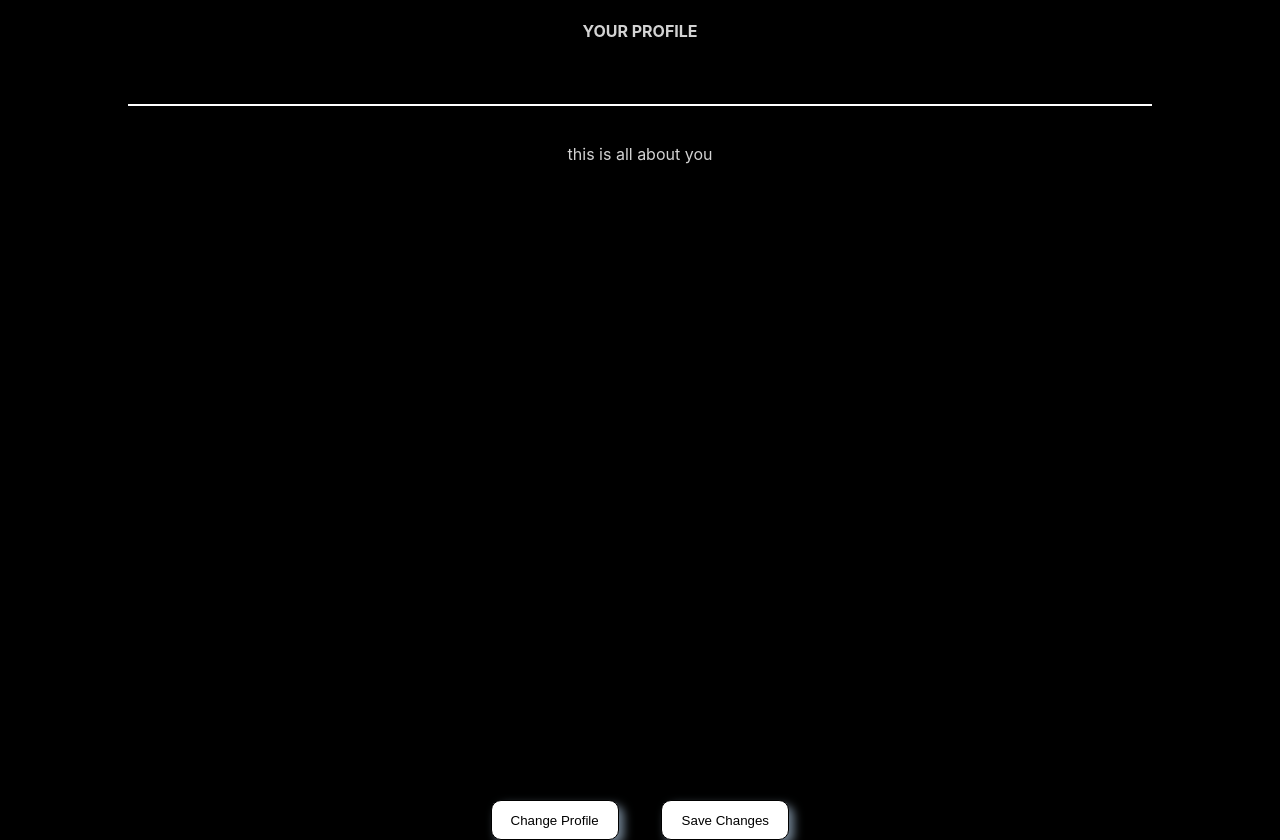
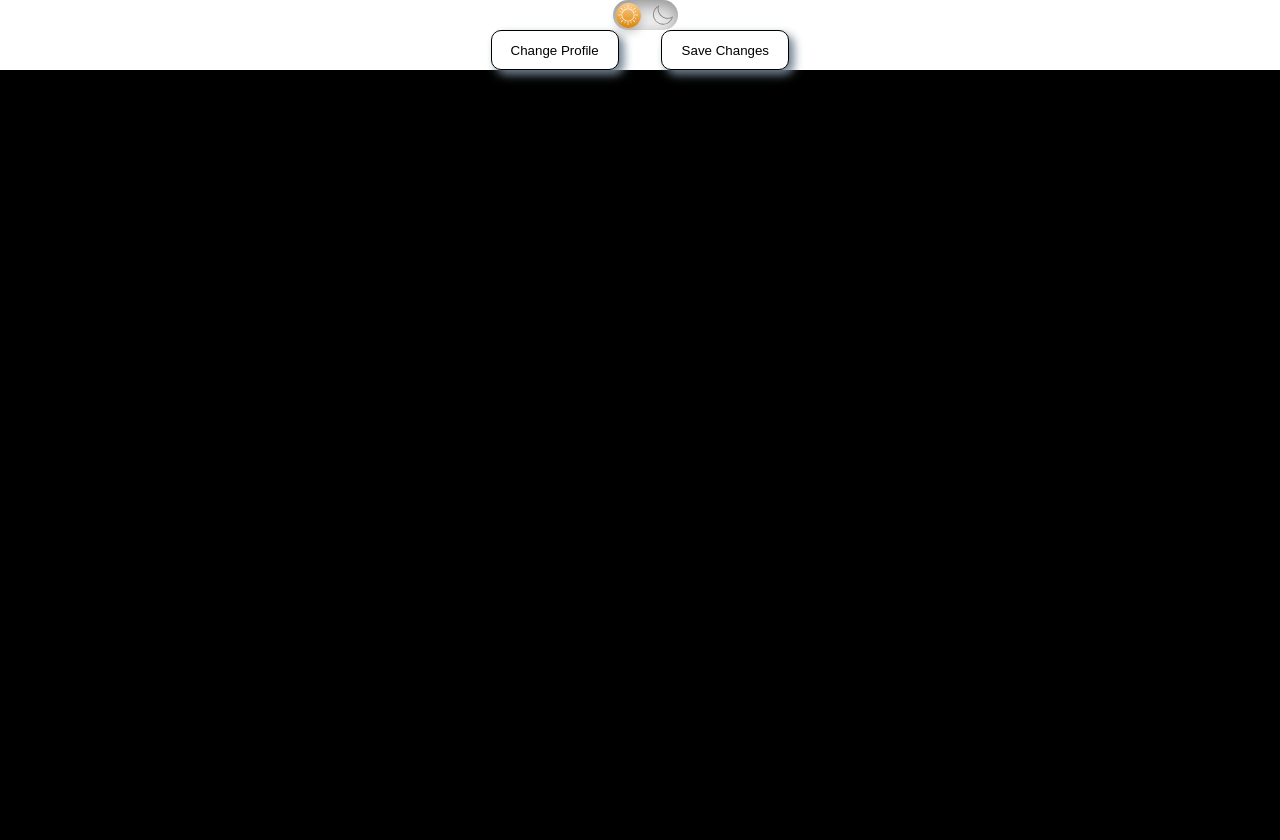
Before and after one commit to Katrina-Dierking/hs-mom-hive, a React (Create React App) app: page /profile in a window 1280 px wide. After the commit the page ends 800 px from the top, so only its background shows below. Built offline with nearby package versions, Linux system fonts and the light colour scheme.

Commit message:
dark mode implemented

```diff
--- a/src/App.scss
+++ b/src/App.scss
@@ -6,5 +6,7 @@
   display:flex;
   flex-direction: column;
   text-align: center;
+  background-color: var(--body_background);
+  color:var(--body_color);
 
 }
--- /dev/null
+++ b/src/components/darkmode/ModeToggler.js
@@ -0,0 +1,38 @@
+import React from 'react'
+import { ReactComponent as Sun } from '../../assets/images/Sun.svg';
+import { ReactComponent as Moon } from '../../assets/images/Moon.svg';
+import './darkmode.scss'
+
+function ModeToggler() {
+
+ const setDarkMode = ()=> {
+    document.querySelector("body").setAttribute('data-theme', 'dark')
+ }
+
+ const setLightMode = () => {
+    document.querySelector("body").setAttribute('data-theme', 'light')
+ }
+
+ const toggleTheme = (e) => {
+  if (e.target.checked) setDarkMode()
+  else setLightMode();
+ }
+
+  return (
+    <div className='dark_mode'>
+        <input
+            className='dark_mode_input'
+            type='checkbox'
+            id='darkmode-toggle'
+            onChange={toggleTheme}
+        />
+        <label className='dark_mode_label' for='darkmode-toggle'>
+            <Sun />
+            <Moon />
+        </label>
+
+    </div>
+  )
+}
+
+export default ModeToggler
--- /dev/null
+++ b/src/components/darkmode/darkmode.scss
@@ -0,0 +1,68 @@
+.dark_mode {
+    margin-top: -20px;
+    margin-left: 10px;
+}
+
+.dark_mode_label {
+    width: 65px;
+    height: 30px;
+    position: relative;
+    display: block;
+    background: #ebebeb;
+    border-radius: 200px;
+    box-shadow: inset 0px 5px 15px rgba(0, 0, 0, 0.4),
+        inset 0px -5px 15px rgba(255, 255, 255, 0.4);
+    cursor: pointer;
+    transition: 0.3s;
+}
+.dark_mode_label:after {
+    content: "";
+    width: 25px;
+    height: 25px;
+    position: absolute;
+    top: 3px;
+    left: 3px;
+    background: linear-gradient(180deg, #ffcc89, #d8860b);
+    border-radius: 180px;
+    box-shadow: 0px 5px 10px rgba(0, 0, 0, 0.2);
+    transition: 0.3s;
+}
+.dark_mode_input {
+    width: 0;
+    height: 0;
+    visibility: hidden;
+}
+.dark_mode_input:checked + .dark_mode_label {
+    background: #242424;
+}
+.dark_mode_input:checked + .dark_mode_label:after {
+    left: 62px;
+    transform: translateX(-100%);
+    background: linear-gradient(180deg, #777, #3a3a3a);
+}
+.dark_mode_label:active:after {
+    width: 30px;
+}
+
+.dark_mode_label svg {
+    position: absolute;
+    width: 20px;
+    top: 5px;
+    z-index: 100;
+}
+.dark_mode_label svg.sun {
+    left: 5px;
+    fill: #fff;
+    transition: 0.3s;
+}
+.dark_mode_label svg.moon {
+    left: 40px;
+    fill: #7e7e7e;
+    transition: 0.3s;
+}
+.dark_mode_input:checked + .dark_mode_label svg.sun {
+    fill: #7e7e7e;
+}
+.dark_mode_input:checked + .dark_mode_label svg.moon {
+    fill: #fff;
+}
--- a/src/index.css
+++ b/src/index.css
@@ -1,3 +1,16 @@
+:root {
+  --body_background: white;
+  --body_color:black;
+  --link_color: navy;
+
+}
+
+[data-theme="dark"] {
+  --body_background: #282c34;
+  --body_color:white;
+  --link_color: cyan;
+}
+
 body {
   margin: 0;
   font-family: -apple-system, BlinkMacSystemFont, 'Segoe UI', 'Roboto', 'Oxygen',
--- a/src/views/home/Home.js
+++ b/src/views/home/Home.js
@@ -2,23 +2,23 @@
 
 import "./home.scss";
 import { Login } from "../login/Login";
-import BodyMod from "../../modols/body/BodyMod";
+// import BodyMod from "../../modols/body/BodyMod";
 import Button from "../../modols/button/Button";
 
 function Home() {
   return (
     <section className="home">
       <div className="top">
-        <BodyMod title="Home" body="this is where the body of home goes" />
       </div>
       <div className="bottom">
-        <Button title="take me home" />
+      <Button title="take me home" />
       </div>
-    </section>
-  );
-}
+      </section>
+      );
+    }
 
-export default Home;
+    export default Home;
+    // <BodyMod title="Home" body="this is where the body of home goes" />
 // <div className='leftHome'>
 //     <h1>WELCOME</h1>
 //     <h3> to the MOM HIVE</h3>
--- a/src/views/profile/Profile.js
+++ b/src/views/profile/Profile.js
@@ -1,18 +1,20 @@
 import React from "react";
-import BodyMod from "../../modols/body/BodyMod";
+// import BodyMod from "../../modols/body/BodyMod";
 import Button from "../../modols/button/Button";
 import "./profile.scss";
+import ModeToggler from "../../components/darkmode/ModeToggler";
 
 function Profile() {
   return (
     <section className="profile">
-      <BodyMod title="YOUR PROFILE" body="this is all about you" />
-      <div className="buttons">
-        <Button title="Change Profile" />
-        <Button title="Save Changes" />
-      </div>
+    <ModeToggler />
+    <div className="buttons">
+    <Button title="Change Profile" />
+    <Button title="Save Changes" />
+    </div>
     </section>
-  );
+    );
 }
 
 export default Profile;
+//   <BodyMod title="YOUR PROFILE" body="this is all about you" />
```
Also changed, not shown: src/components/mode/ModeToggler.js (deleted, +0 -26 lines), src/assets/images/Moon.svg (added), src/assets/images/Sun.svg (added).
